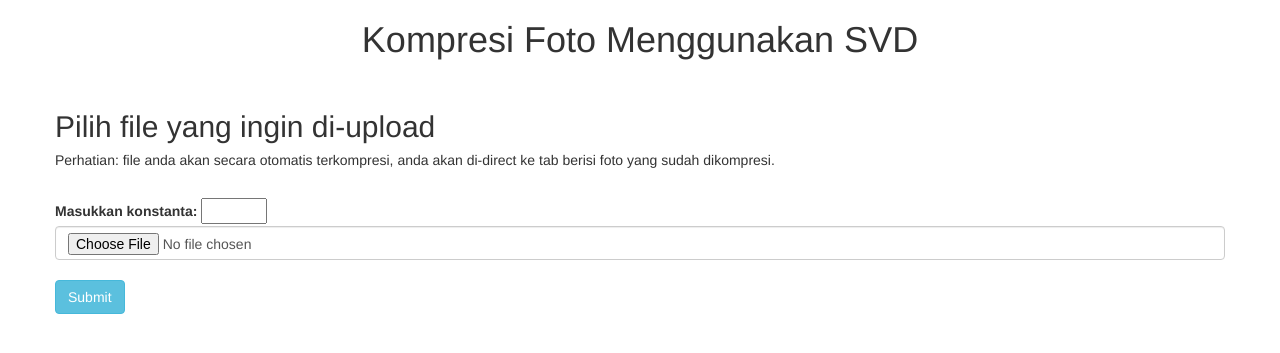
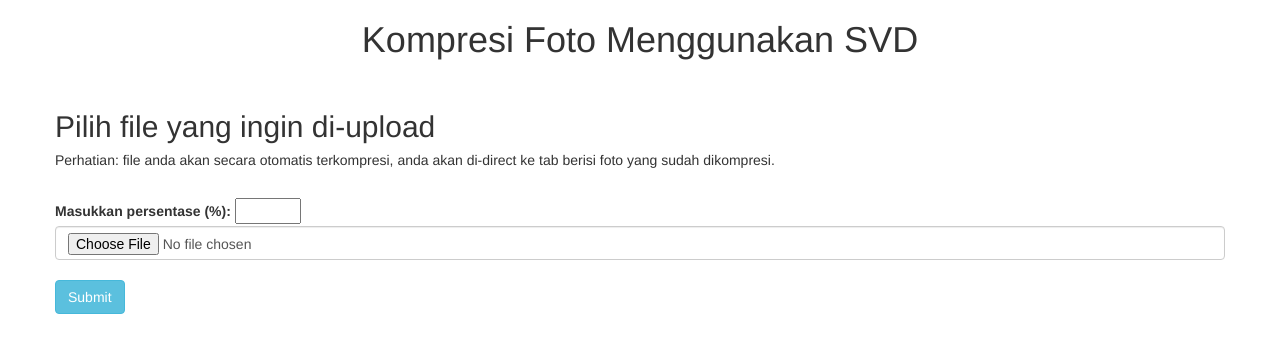
Before and after one commit to KorbanFidas2A/Algeo02-20007, a Flask app: page / in a window 1280 px wide. Shown: the top 353 px of the page. Run offline with Flask 2, Linux system fonts and the light colour scheme; some libraries are stand-ins or nearby versions.

Commit message:
Update index.html

```diff
--- a/src/api/templates/index.html
+++ b/src/api/templates/index.html
@@ -26,7 +26,7 @@
     <form method="post" action="/" enctype="multipart/form-data">
         <dl>
             <p>
-                <label for="const">Masukkan konstanta:</label>
+                <label for="const">Masukkan persentase (%):</label>
                 <input type="number" id="const" name="cons" min="0" max = "100">
                 <br>
                 <input type="file" name="file" class="form-control" autocomplete="off" required>
```
